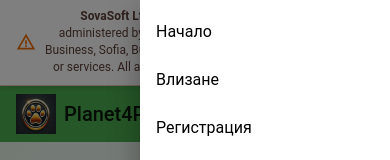
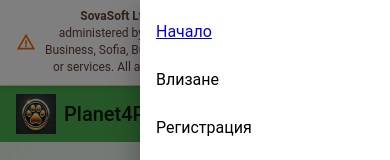
Before and after one commit to bojidars1/Planet4Paws, a React (Vite) app in the folder planet4paws.client/: page / in a window 390 px wide. Both pictures are taken after a click on the button 354 px from the left and 113 px from the top of the page. Shown: the top 160 px of the page. Built offline with nearby package versions, Linux system fonts and the light colour scheme.

Commit message:
Updated Mobile Drawer to use React Router

```diff
--- a/planet4paws.client/src/components/home/Navbar.jsx
+++ b/planet4paws.client/src/components/home/Navbar.jsx
@@ -73,7 +73,7 @@ const Navbar = ({ darkMode, handleThemeToggle }) => {
       >
         <List>
           <ListItem>
-            <ListItemText primary="Начало" />
+            <ListItemText primary="Начало" component={Link} to="/" />
           </ListItem>
           <ListItem>
             <ListItemText primary="Влизане" />
```
